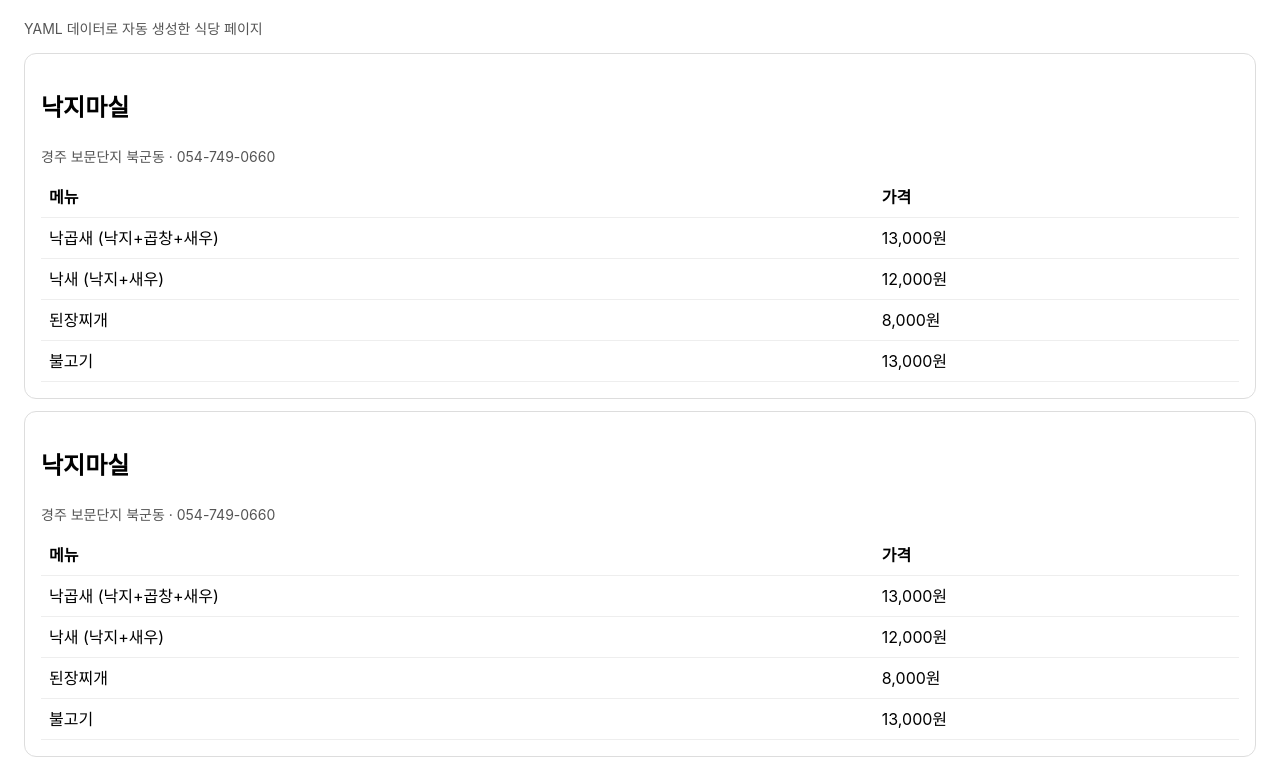
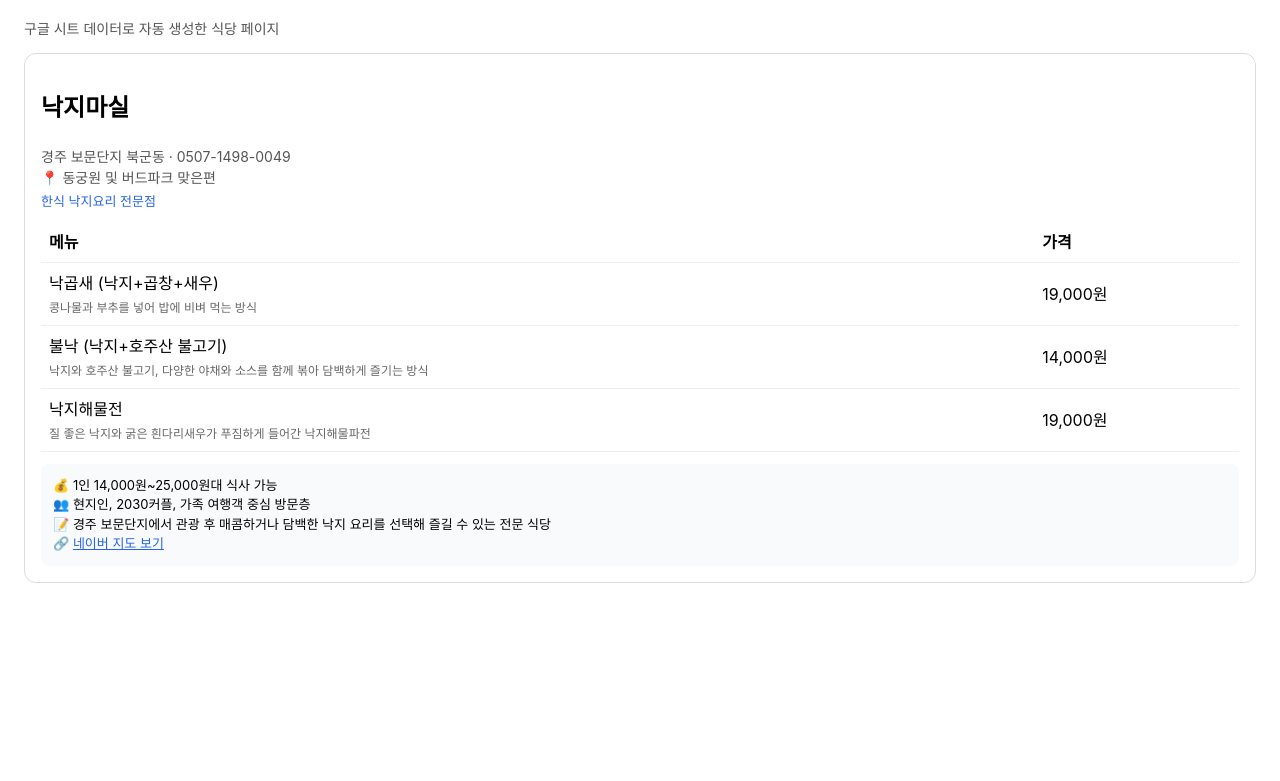
Before and after one commit to whitesudal/ai-dining-studio, a plain HTML site: page index.html in a window 1280 px wide. Shown: the part 75-856 px from the top of the page. After the commit the page ends 800 px from the top, so only its background shows below. Drawn offline with Linux system fonts and the light colour scheme.

Commit message:
Update index.html

```diff
--- a/index.html
+++ b/index.html
@@ -8,81 +8,59 @@
     body { font-family: -apple-system, system-ui; margin: 24px; line-height: 1.5; }
     .card { border: 1px solid #ddd; border-radius: 12px; padding: 16px; margin: 12px 0; }
     .meta { color: #555; font-size: 14px; }
+    .category { color: #2563eb; font-size: 13px; margin-top: 4px; }
     table { width: 100%; border-collapse: collapse; margin-top: 10px; }
     th, td { text-align: left; border-bottom: 1px solid #eee; padding: 8px; }
+    .description { color: #666; font-size: 12px; margin-top: 4px; }
+    .info { background: #f9fafb; padding: 12px; border-radius: 8px; margin-top: 12px; font-size: 13px; }
+    a { color: #2563eb; }
   </style>
 </head>
 <body>
   <h1>AI Dining Studio</h1>
-  <p class="meta">YAML 데이터로 자동 생성한 식당 페이지</p>
-
+  <p class="meta">구글 시트 데이터로 자동 생성한 식당 페이지</p>
 
   <div class="card">
     <h2>낙지마실</h2>
-    <div class="meta">경주 보문단지 북군동 · 054-749-0660</div>
+    <div class="meta">경주 보문단지 북군동 · 0507-1498-0049</div>
+    <div class="meta">📍 동궁원 및 버드파크 맞은편</div>
+    <div class="category">한식 낙지요리 전문점</div>
 
     <table>
       <thead>
         <tr><th>메뉴</th><th>가격</th></tr>
       </thead>
       <tbody>
-
         <tr>
-          <td>낙곱새 (낙지+곱창+새우)</td>
-          <td>13,000원</td>
+          <td>
+            낙곱새 (낙지+곱창+새우)
+            <div class="description">콩나물과 부추를 넣어 밥에 비벼 먹는 방식</div>
+          </td>
+          <td>19,000원</td>
         </tr>
-
         <tr>
-          <td>낙새 (낙지+새우)</td>
-          <td>12,000원</td>
+          <td>
+            불낙 (낙지+호주산 불고기)
+            <div class="description">낙지와 호주산 불고기, 다양한 야채와 소스를 함께 볶아 담백하게 즐기는 방식</div>
+          </td>
+          <td>14,000원</td>
         </tr>
-
         <tr>
-          <td>된장찌개</td>
-          <td>8,000원</td>
+          <td>
+            낙지해물전
+            <div class="description">질 좋은 낙지와 굵은 흰다리새우가 푸짐하게 들어간 낙지해물파전</div>
+          </td>
+          <td>19,000원</td>
         </tr>
-
-        <tr>
-          <td>불고기</td>
-          <td>13,000원</td>
-        </tr>
-
       </tbody>
     </table>
-  </div>
 
-  <div class="card">
-    <h2>낙지마실</h2>
-    <div class="meta">경주 보문단지 북군동 · 054-749-0660</div>
-
-    <table>
-      <thead>
-        <tr><th>메뉴</th><th>가격</th></tr>
-      </thead>
-      <tbody>
-
-        <tr>
-          <td>낙곱새 (낙지+곱창+새우)</td>
-          <td>13,000원</td>
-        </tr>
-
-        <tr>
-          <td>낙새 (낙지+새우)</td>
-          <td>12,000원</td>
-        </tr>
-
-        <tr>
-          <td>된장찌개</td>
-          <td>8,000원</td>
-        </tr>
-
-        <tr>
-          <td>불고기</td>
-          <td>13,000원</td>
-        </tr>
-
-      </tbody>
-    </table>
+    <div class="info">
+      💰 1인 14,000원~25,000원대 식사 가능<br>
+      👥 현지인, 2030커플, 가족 여행객 중심 방문층<br>
+      📝 경주 보문단지에서 관광 후 매콤하거나 담백한 낙지 요리를 선택해 즐길 수 있는 전문 식당<br>
+      🔗 <a href="https://naver.me/xa5Wk0Ge" target="_blank">네이버 지도 보기</a>
+    </div>
   </div>
 
 </body>
```
